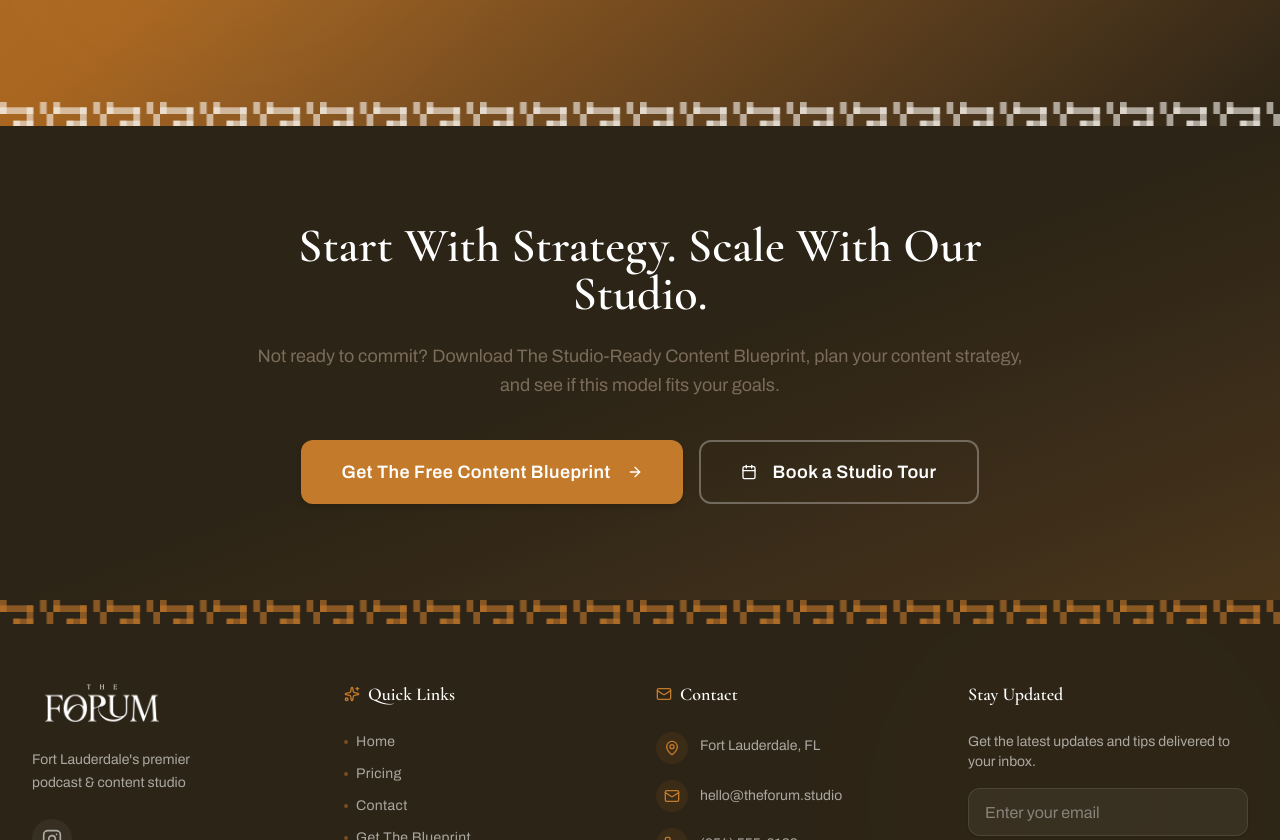
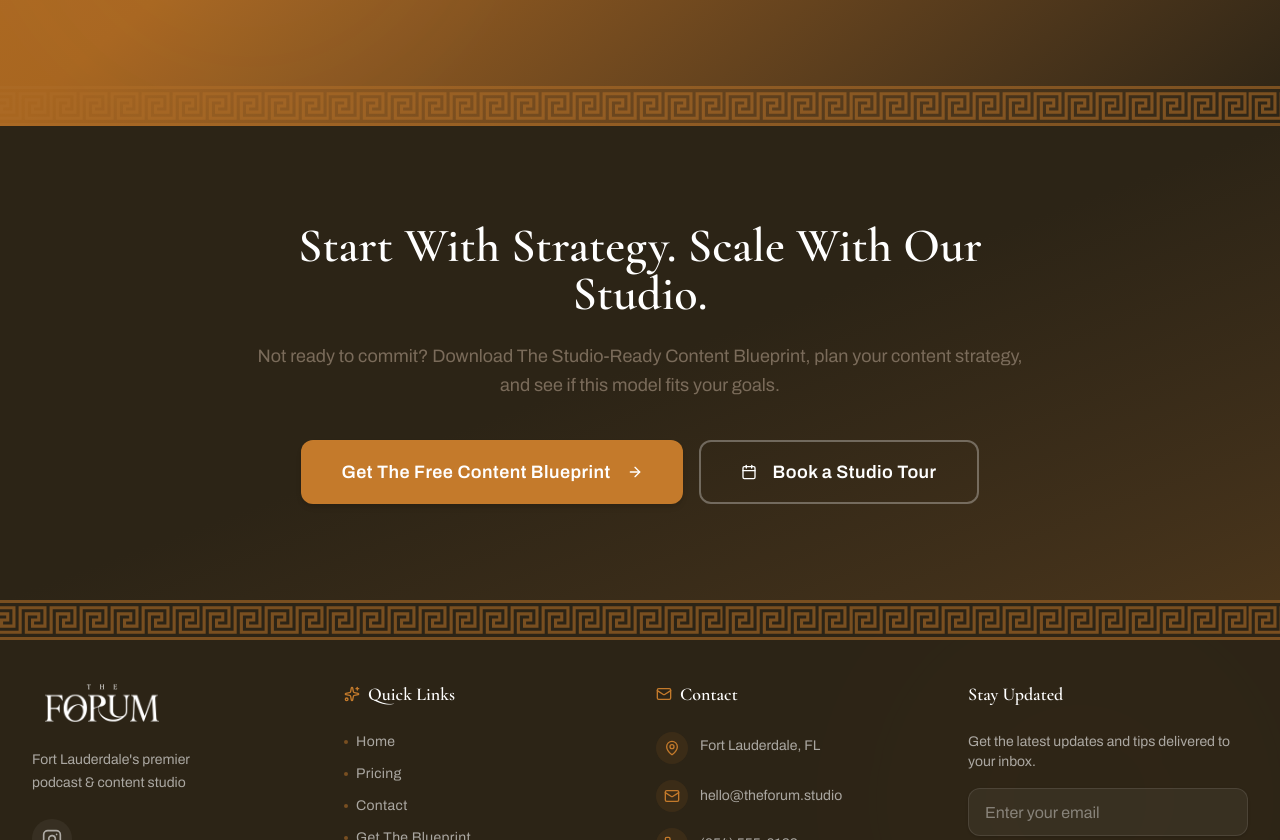
Before and after one commit to Juandurdaneta/the-forum-website, a Next.js app: page /pricing in a window 1280 px wide. Shown: the part 4160-5000 px from the top of the page. Built offline with nearby package versions, Linux system fonts and the light colour scheme.

Commit message:
Refactor components to increase Greek Key Border height for improved visual consistency across sections

```diff
--- a/components/layout/Footer.tsx
+++ b/components/layout/Footer.tsx
@@ -29,7 +29,7 @@ export function Footer() {
   return (
     <footer className="bg-brand-black text-white relative overflow-hidden">
       {/* Greek key border top */}
-      <div className="absolute top-0 left-0 right-0 h-6 overflow-hidden z-10">
+      <div className="absolute top-0 left-0 right-0 h-10 overflow-hidden z-10">
         <GreekKeyBorder className="w-full h-full" id="footerMeander" />
       </div>
 
--- a/components/sections/BeforeAfter.tsx
+++ b/components/sections/BeforeAfter.tsx
@@ -18,7 +18,7 @@ export function BeforeAfter() {
       <div className="absolute inset-0 bg-gradient-to-b from-brand-cream via-white to-brand-cream" />
 
       {/* Greek Key Border - Top */}
-      <div className="absolute top-0 left-0 right-0 h-6 overflow-hidden z-10">
+      <div className="absolute top-0 left-0 right-0 h-10 overflow-hidden z-10">
         <GreekKeyBorder className="w-full h-full" id="beforeAfterMeander" />
       </div>
 
@@ -168,7 +168,7 @@ export function BeforeAfter() {
       </div>
 
       {/* Greek Key Border - Bottom */}
-      <div className="absolute bottom-0 left-0 right-0 h-6 overflow-hidden z-10">
+      <div className="absolute bottom-0 left-0 right-0 h-10 overflow-hidden z-10">
         <GreekKeyBorder className="w-full h-full" id="beforeAfterMeander" />
       </div>
     </section>
--- a/components/sections/Community.tsx
+++ b/components/sections/Community.tsx
@@ -26,7 +26,7 @@ export function Community() {
       <div className="absolute inset-0 bg-gradient-to-br from-brand-cream via-brand-cream-dark/30 to-brand-cream" />
 
       {/* Greek Key Border - Top */}
-      <div className="absolute top-0 left-0 right-0 h-6 overflow-hidden z-10">
+      <div className="absolute top-0 left-0 right-0 h-10 overflow-hidden z-10">
         <GreekKeyBorder className="w-full h-full" id="communityMeander" />
       </div>
 
@@ -183,7 +183,7 @@ export function Community() {
       </div>
 
       {/* Greek Key Border - Bottom */}
-      <div className="absolute bottom-0 left-0 right-0 h-6 overflow-hidden z-10">
+      <div className="absolute bottom-0 left-0 right-0 h-10 overflow-hidden z-10">
         <GreekKeyBorder className="w-full h-full" id="communityMeander" />
       </div>
     </section>
--- a/components/sections/FAQ.tsx
+++ b/components/sections/FAQ.tsx
@@ -19,7 +19,7 @@ export function FAQ() {
       <div className="absolute inset-0 bg-gradient-to-b from-brand-cream via-white to-brand-cream" />
 
       {/* Greek Key Border - Top */}
-      <div className="absolute top-0 left-0 right-0 h-6 overflow-hidden z-10">
+      <div className="absolute top-0 left-0 right-0 h-10 overflow-hidden z-10">
         <GreekKeyBorder className="w-full h-full" id="faqMeander" />
       </div>
 
@@ -97,7 +97,7 @@ export function FAQ() {
       </div>
 
       {/* Greek Key Border - Bottom */}
-      <div className="absolute bottom-0 left-0 right-0 h-6 overflow-hidden z-10">
+      <div className="absolute bottom-0 left-0 right-0 h-10 overflow-hidden z-10">
         <GreekKeyBorder className="w-full h-full" id="faqMeander" />
       </div>
     </section>
--- a/components/sections/FinalCTA.tsx
+++ b/components/sections/FinalCTA.tsx
@@ -18,7 +18,7 @@ export function FinalCTA() {
       <div className="absolute inset-0 bg-gradient-to-br from-brand-black via-brand-black to-brand-terracotta/30" />
 
       {/* Greek key border top */}
-      <div className="absolute top-0 left-0 right-0 h-6 overflow-hidden z-10">
+      <div className="absolute top-0 left-0 right-0 h-10 overflow-hidden z-10">
         <GreekKeyBorder className="w-full h-full" id="finalCtaMeander" />
       </div>
 
@@ -132,7 +132,7 @@ export function FinalCTA() {
       </div>
 
       {/* Greek key border bottom */}
-      <div className="absolute bottom-0 left-0 right-0 h-6 overflow-hidden z-10">
+      <div className="absolute bottom-0 left-0 right-0 h-10 overflow-hidden z-10">
         <GreekKeyBorder className="w-full h-full" id="finalCtaMeander" />
       </div>
     </section>
--- a/components/sections/HowItWorks.tsx
+++ b/components/sections/HowItWorks.tsx
@@ -21,7 +21,7 @@ export function HowItWorks() {
       <div className="absolute inset-0 bg-gradient-to-b from-brand-cream via-white to-brand-cream" />
 
       {/* Greek Key Border - Top */}
-      <div className="absolute top-0 left-0 right-0 h-6 overflow-hidden z-10">
+      <div className="absolute top-0 left-0 right-0 h-10 overflow-hidden z-10">
         <GreekKeyBorder className="w-full h-full" id="howItWorksMeander" />
       </div>
 
@@ -139,7 +139,7 @@ export function HowItWorks() {
       </div>
 
       {/* Greek Key Border - Bottom */}
-      <div className="absolute bottom-0 left-0 right-0 h-6 overflow-hidden z-10">
+      <div className="absolute bottom-0 left-0 right-0 h-10 overflow-hidden z-10">
         <GreekKeyBorder className="w-full h-full" id="howItWorksMeander" />
       </div>
     </section>
--- a/components/sections/LeadMagnet.tsx
+++ b/components/sections/LeadMagnet.tsx
@@ -70,7 +70,7 @@ export function LeadMagnet() {
       <div className="absolute inset-0 bg-gradient-to-br from-brand-terracotta via-brand-terracotta-dark to-brand-black" />
 
       {/* Greek Key Border - Top */}
-      <div className="absolute top-0 left-0 right-0 h-6 overflow-hidden z-10">
+      <div className="absolute top-0 left-0 right-0 h-10 overflow-hidden z-10">
         <GreekKeyBorder className="w-full h-full" id="leadMagnetMeander" strokeColor="#FAF5EE" />
       </div>
 
@@ -233,7 +233,7 @@ export function LeadMagnet() {
       </div>
 
       {/* Greek Key Border - Bottom */}
-      <div className="absolute bottom-0 left-0 right-0 h-6 overflow-hidden z-10">
+      <div className="absolute bottom-0 left-0 right-0 h-10 overflow-hidden z-10">
         <GreekKeyBorder className="w-full h-full" id="leadMagnetMeander" strokeColor="#FAF5EE" />
       </div>
     </section>
--- a/components/sections/WhatsIncluded.tsx
+++ b/components/sections/WhatsIncluded.tsx
@@ -29,7 +29,7 @@ export function WhatsIncluded() {
       </div>
 
       {/* Greek Key Border - Top */}
-      <div className="absolute top-0 left-0 right-0 h-6 bg-brand-cream overflow-hidden">
+      <div className="absolute top-0 left-0 right-0 h-10 bg-brand-cream overflow-hidden">
         <div className="w-full h-full flex items-center justify-center">
           <GreekKeyBorder className="w-full h-full" id="whatsIncludedMeander" opacity={0.2} />
         </div>
@@ -133,7 +133,7 @@ export function WhatsIncluded() {
       </div>
 
       {/* Greek Key Border - Bottom */}
-      <div className="absolute bottom-0 left-0 right-0 h-6 bg-brand-cream overflow-hidden">
+      <div className="absolute bottom-0 left-0 right-0 h-10 bg-brand-cream overflow-hidden">
         <div className="w-full h-full flex items-center justify-center">
           <GreekKeyBorder className="w-full h-full" id="whatsIncludedMeander" opacity={0.2} />
         </div>
--- a/components/ui/MeanderPattern.tsx
+++ b/components/ui/MeanderPattern.tsx
@@ -9,8 +9,7 @@ interface MeanderPatternProps {
 
 /**
  * Classic Greek Key (Meander) Border Pattern
- * Based on the ancient-greek-meander-1.svg from FreeSVG
- * Traditional filled angular interlocking rectangular spiral design
+ * Uses the greek-meander-border.svg - cropped version of ancient-greek-meander-1.svg
  */
 export function GreekKeyBorder({
   className = "",
@@ -19,48 +18,23 @@ export function GreekKeyBorder({
   id = "greekKey"
 }: MeanderPatternProps) {
   return (
-    <svg
-      className={className}
-      viewBox="0 0 480 24"
-      fill="none"
-      xmlns="http://www.w3.org/2000/svg"
-      preserveAspectRatio="xMidYMid slice"
+    <div
+      className={`${className} relative overflow-hidden`}
+      style={{ opacity }}
     >
-      <defs>
-        <pattern
-          id={id}
-          x="0"
-          y="0"
-          width="20"
-          height="24"
-          patternUnits="userSpaceOnUse"
-        >
-          {/* Classic Greek Meander (Key) Pattern */}
-          {/* Top horizontal bar */}
-          <rect x="0" y="0" width="20" height="2.5" fill={strokeColor} opacity={opacity} />
-          {/* Bottom horizontal bar */}
-          <rect x="0" y="21.5" width="20" height="2.5" fill={strokeColor} opacity={opacity} />
-
-          {/* Main meander spiral shape */}
-          {/* Outer left vertical */}
-          <rect x="0" y="2.5" width="2.5" height="9.5" fill={strokeColor} opacity={opacity} />
-          {/* Top horizontal connector */}
-          <rect x="0" y="9.5" width="12.5" height="2.5" fill={strokeColor} opacity={opacity} />
-          {/* Inner right vertical (going down) */}
-          <rect x="10" y="9.5" width="2.5" height="12" fill={strokeColor} opacity={opacity} />
-          {/* Inner horizontal */}
-          <rect x="5" y="14.5" width="7.5" height="2.5" fill={strokeColor} opacity={opacity} />
-          {/* Inner left vertical */}
-          <rect x="5" y="14.5" width="2.5" height="7" fill={strokeColor} opacity={opacity} />
-
-          {/* Connector to next tile */}
-          <rect x="15" y="2.5" width="5" height="2.5" fill={strokeColor} opacity={opacity} />
-          <rect x="15" y="2.5" width="2.5" height="9.5" fill={strokeColor} opacity={opacity} />
-          <rect x="17.5" y="12" width="2.5" height="9.5" fill={strokeColor} opacity={opacity} />
-        </pattern>
-      </defs>
-      <rect width="100%" height="100%" fill={`url(#${id})`} />
-    </svg>
+      <div
+        className="absolute inset-0"
+        style={{
+          backgroundImage: "url('/patterns/greek-meander-border.svg')",
+          backgroundRepeat: "repeat-x",
+          backgroundPosition: "left center",
+          // Auto width based on height, show full pattern
+          backgroundSize: "auto 100%",
+          // Apply color using CSS filter to convert black to terracotta
+          filter: "invert(45%) sepia(60%) saturate(500%) hue-rotate(350deg) brightness(90%)"
+        }}
+      />
+    </div>
   );
 }
 
```
Also changed, not shown: components/sections/Hero.tsx (+1 -6 lines), public/patterns/greek-meander-border.svg (added).
